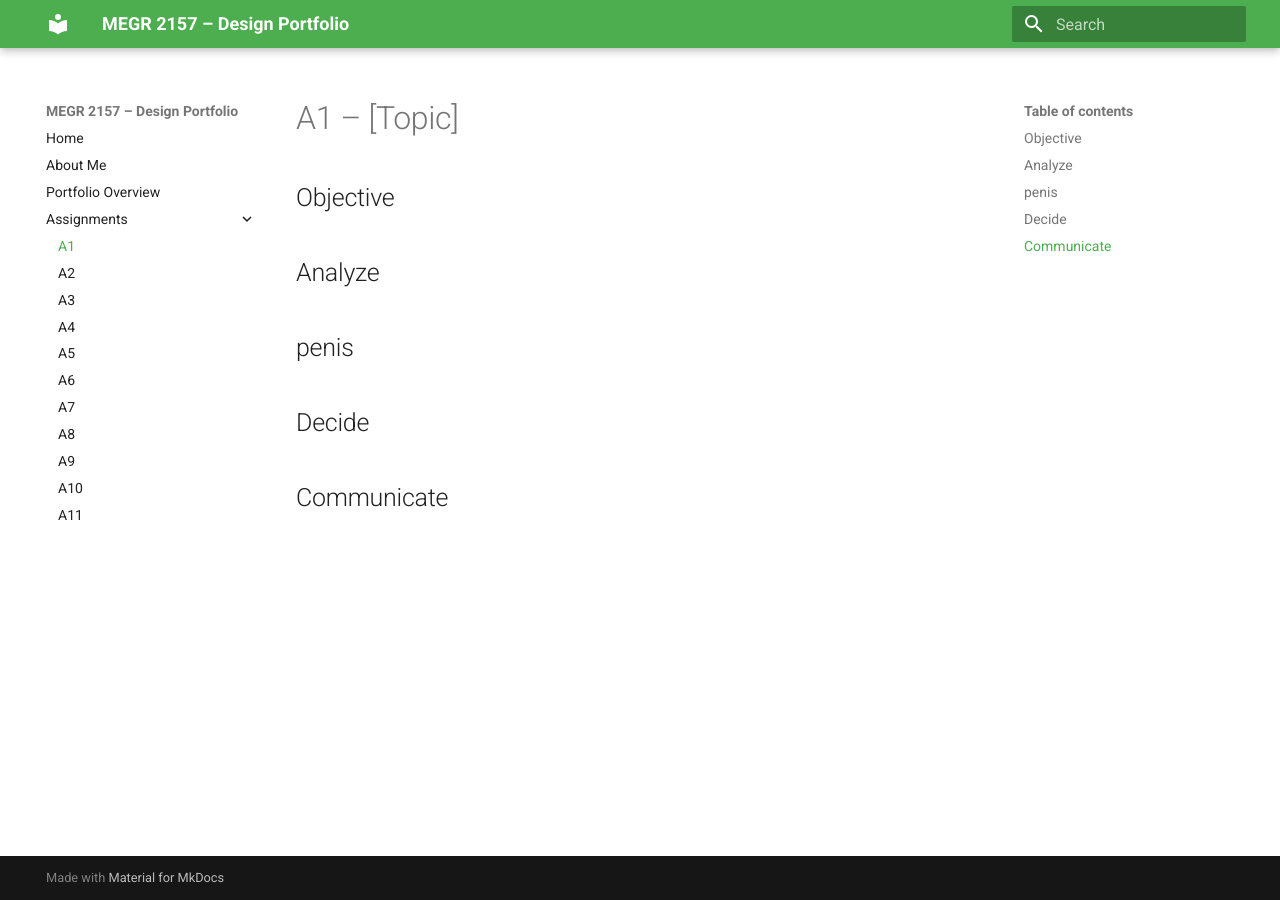
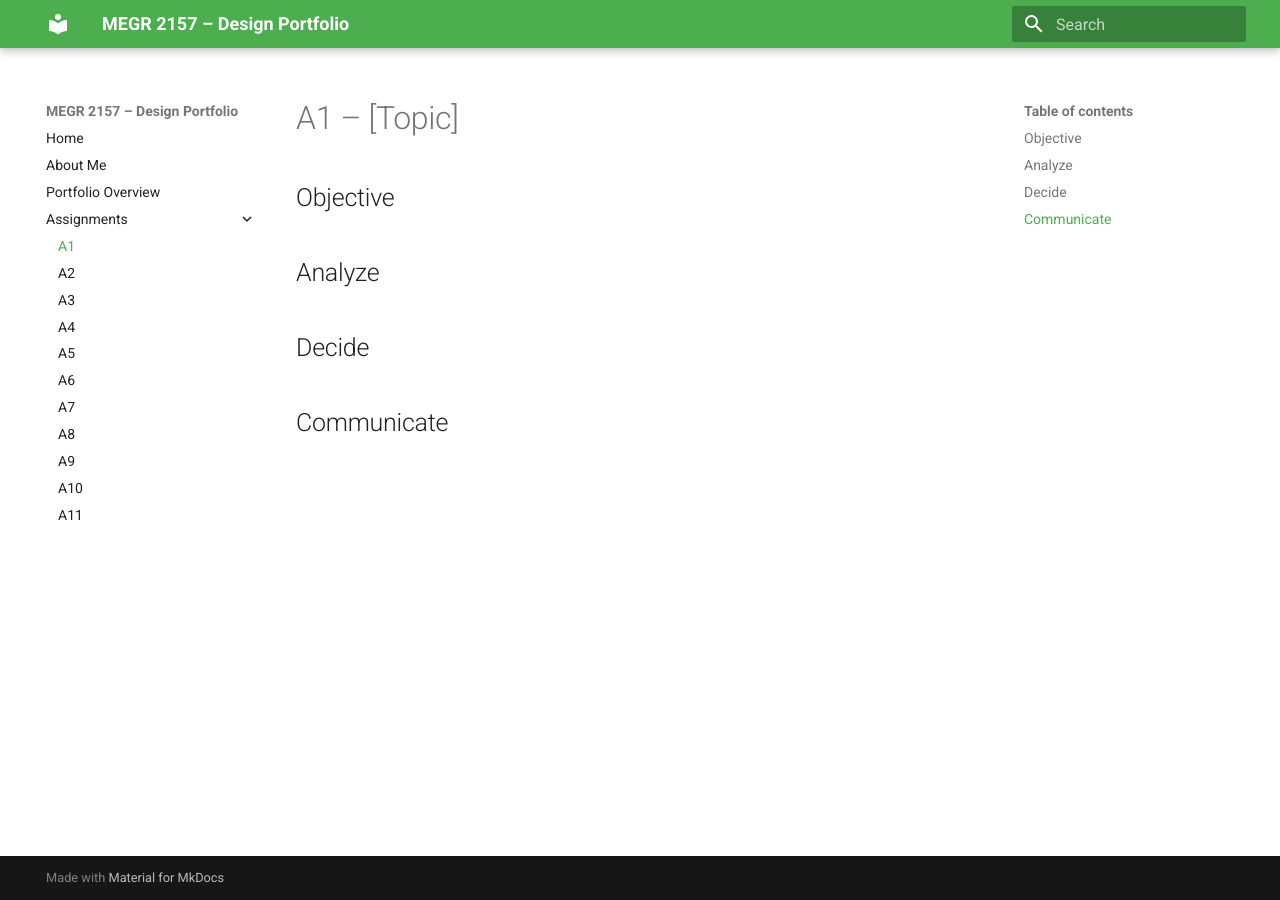
Before and after one commit to ajchiocca/megr2157-portfolio, an MkDocs documentation site: the page built from docs/assignments/A01/index.md, in a window 1280 px wide. Built offline with MkDocs 1.6.1 and Material for MkDocs 9.7.7, drawn with Linux system fonts in a browser that asks for light colours.

Commit message:
Remove inappropriate heading from index.md
Removed inappropriate heading from the document.

```diff
--- a/docs/assignments/A01/index.md
+++ b/docs/assignments/A01/index.md
@@ -4,7 +4,7 @@
 
 
 ## Analyze
-## penis
+
 
 ## Decide
 
```
